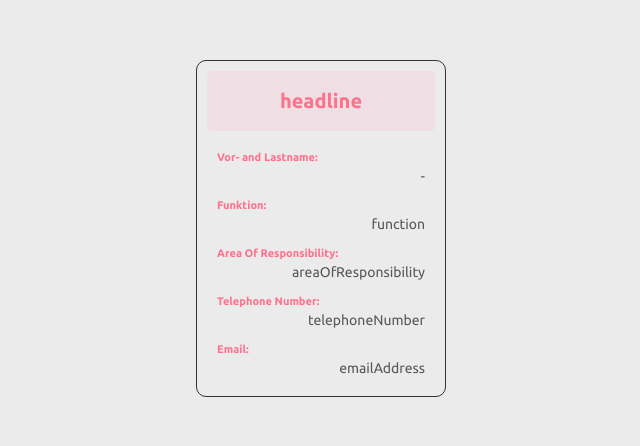
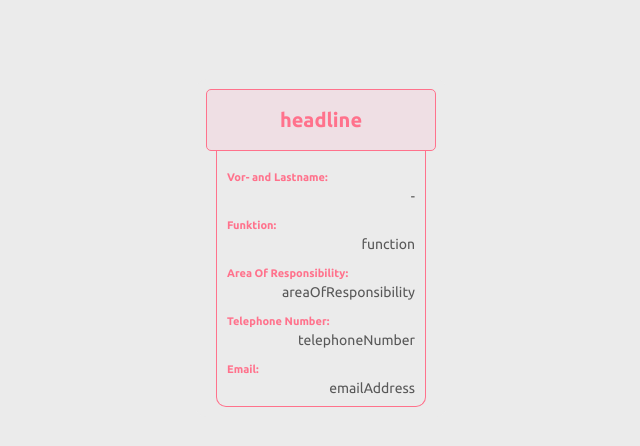
Before and after one commit to Kassan424kh/khalil-design, a React (Create React App) app: page /infos-card in a window 1280 px wide. Shown: the part 152-598 px from the top of the page, without its empty margins (319-959 px from the left). Built offline with nearby package versions, Linux system fonts and the light colour scheme.

Commit message:
[InfosCard]: redesigned

```diff
--- a/src/components/infos-card/infos-card.jsx
+++ b/src/components/infos-card/infos-card.jsx
@@ -1,8 +1,17 @@
+import { cloneElement } from "react";
 import "./styles.sass";
 
-const InfosCard = ({ infosObject, translationObject, className }) => {
+const InfosCard = ({
+    infosObject,
+    translationObject,
+    className,
+    editComponent
+}) => {
     return (
         <div className={`infos-card${className ? " " + className : ""}`}>
+            {editComponent
+                ? cloneElement(editComponent, { infosObject: infosObject })
+                : null}
             <div
                 className={`infos-card-headline ${
                     infosObject.subHeadline ? "with-sub-headline" : ""
--- a/src/components/infos-card/styles.sass
+++ b/src/components/infos-card/styles.sass
@@ -6,23 +6,17 @@
     width: 250px
     max-width: 250px
     min-width: 250px
-    overflow: hidden
     display: flex
     flex-direction: column
     justify-content: center
     background-color: $white
-    border: 1px solid $black
     border-radius: 10px
-    margin-bottom: 40px
     align-items: stretch
     transition: all 350ms $animationCurve
 
-    &:hover
-        transform: scale(1.05)
-        box-shadow: 0 15px 50px $base-color-accent
-        border-color: $base-color
-
     .infos-card-headline
+        transition: all 350ms $animationCurve
+        border: 1px solid $base-color
         display: flex
         flex-direction: column
         gap: 20px
@@ -37,6 +31,7 @@
         @include disable-selecting
         font-size: 20px
         line-height: 0
+        position: relative
 
         &.with-sub-headline
             padding: 20px 0
@@ -45,9 +40,17 @@
             font-size: 10px
 
     .infos-card-data
+        transition: all 350ms $animationCurve
         padding: 20px 10px 10px
+        border: 1px solid $base-color
+        border-top: 0
+        border-radius: 0 0 10px 10px
+        width: calc(100% - 20px)
+        margin: auto
+
 
         .data-header-text
+
             color: $base-color
             font-size: 11px
             margin-bottom: 5px
@@ -63,3 +66,8 @@
             &.last
                 white-space: nowrap
                 margin-bottom: 0
+    &:hover
+        transform: scale(1.05)
+
+        .infos-card-data
+            box-shadow: 0 15px 50px $base-color-accent
```
